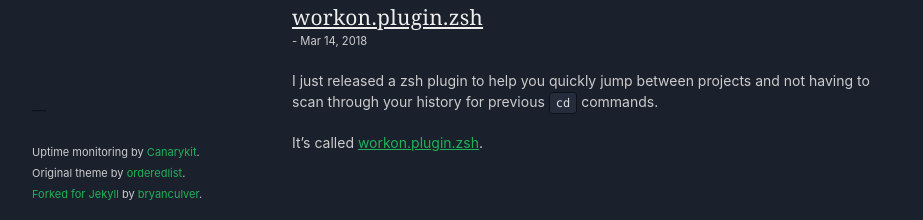
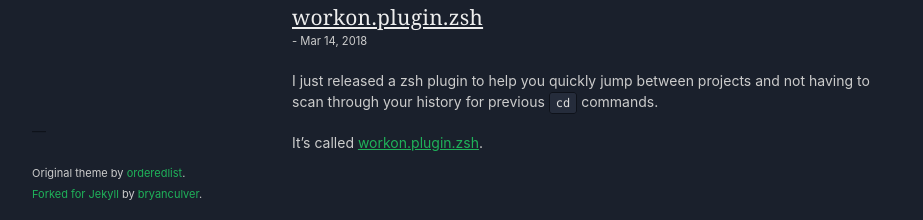
Before and after one commit to bryanculver/bryanculver.github.io, a Jekyll site: the page built from index.html, in a window 1280 px wide and 952 px high. Shown: the part 729-949 px from the top of the window, without its empty margins (178-1101 px from the left). Built offline with Jekyll 4.4.1, drawn with Linux system fonts in a browser that asks for light colours.

Commit message:
RIP CanaryKit

```diff
--- a/_includes/footer.html
+++ b/_includes/footer.html
@@ -1,7 +1,6 @@
 <footer>
   <p><span class="text-dark">&mdash;</span></p>
   <p><small>
-    Uptime monitoring by <a href="https://canarykit.com/" target="_blank">Canarykit</a>.<br />
     Original theme by <a href="https://github.com/orderedlist" target="_blank">orderedlist</a>.<br />
     <a href="https://github.com/bryanculver/minimal-jekyll" target="_blank">Forked for Jekyll</a> by <a href="https://github.com/bryanculver" target="_blank">bryanculver</a>.
   </small></p>
```
